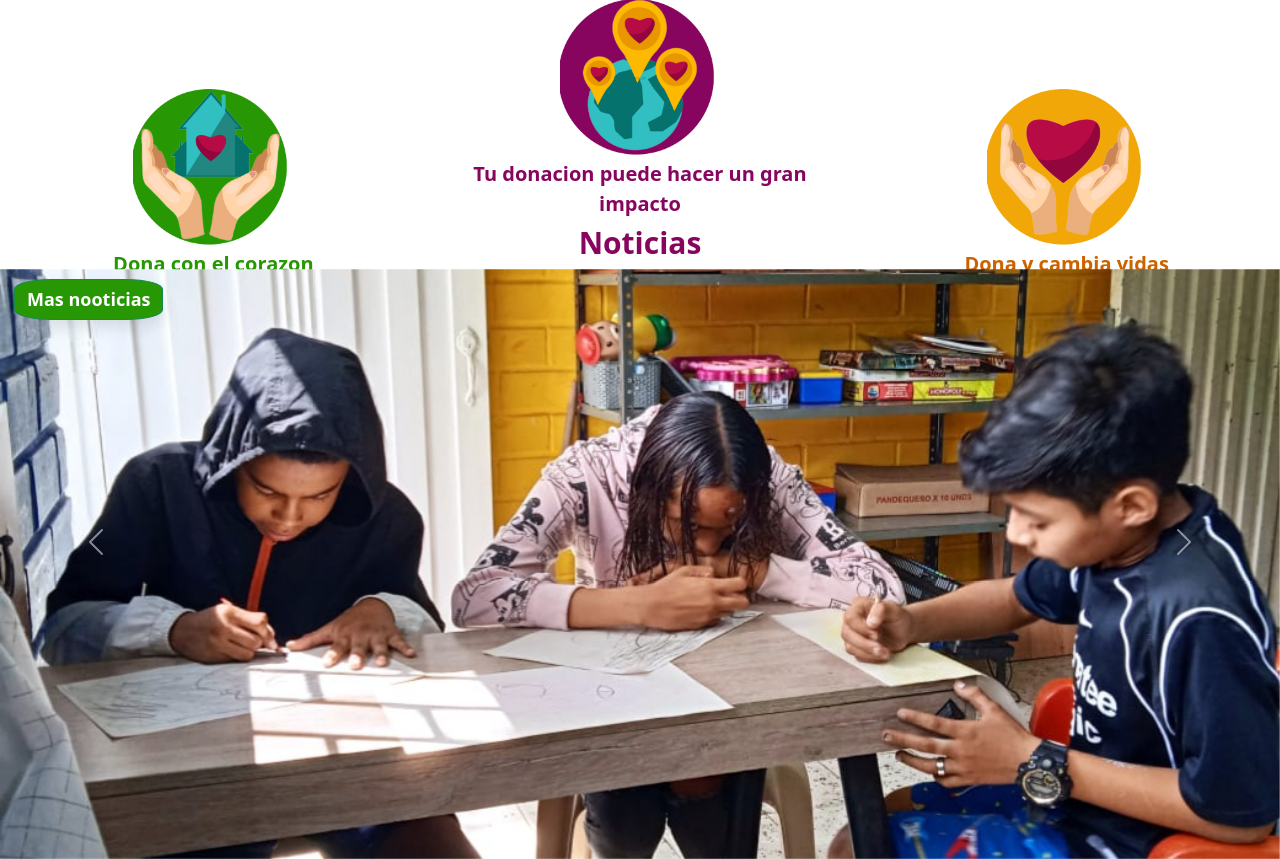
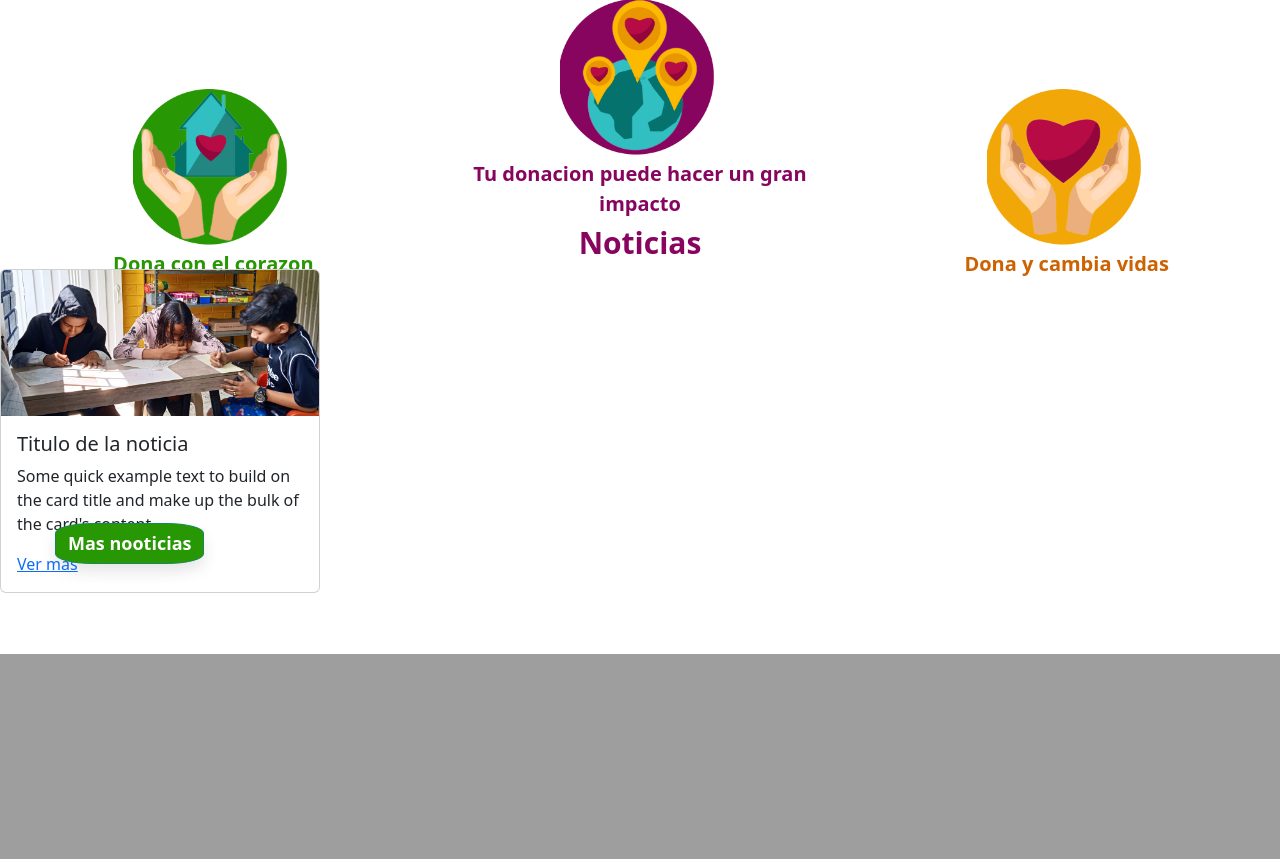
Before and after one commit to programateacademy/corpo-primavera, a Django app: page / in a window 1280 px wide. Shown: the part 1567-2426 px from the top of the page. After the commit the page ends 2221 px from the top, so only its background shows below. Run offline with Django 4.2, Linux system fonts and the light colour scheme; some libraries are stand-ins or nearby versions.

Commit message:
add news

```diff
--- a/Primavera/home/templates/home/index.html
+++ b/Primavera/home/templates/home/index.html
@@ -75,15 +75,35 @@
     <h1>Noticias</h1>
     <div class="carousel-inner">
       <div class="carousel-item active">
-        <img src="media/foto1.jpeg" width="160" class="d-block w-100" alt="...">
+        <div class="card" style="width: 20rem;">
+            <img src="media/foto1.jpeg" class="card-img-top" alt="...">
+            <div class="card-body">
+              <h5 class="card-title">Titulo de la noticia</h5>
+              <p class="card-text">Some quick example text to build on the card title and make up the bulk of the card's content.</p>
+              <a href="#" class="btn3 btn-info ">Ver mas</a>
+            </div>
+          </div>
       </div>
       <div class="carousel-item">
-        <img src="media/foto1.jpeg" width="160" class="d-block w-100" alt="...">
+        <div class="card" style="width: 20rem;">
+            <img src="media/foto4.jpeg" class="card-img-top" alt="...">
+            <div class="card-body">
+              <h5 class="card-title">Titulo de la noticia</h5>
+              <p class="card-text">Some quick example text to build on the card title and make up the bulk of the card's content.</p>
+              <a href="#" class="btn3 btn-info">Ver mas</a>
+            </div>
+          </div>
       </div>
       <div class="carousel-item">
-        <img src="media/foto1.jpeg" width="160" class="d-block w-100" alt="...">
+        <div class="card" style="width: 20rem;">
+            <img src="media/foto6.jpeg" class="card-img-top" alt="...">
+            <div class="card-body">
+              <h5 class="card-title">Titulo de la noticia</h5>
+              <p class="card-text">Some quick example text to build on the card title and make up the bulk of the card's content.</p>
+              <a href="#" class="btn3 btn-info ">Ver mas</a>
+            </div>
+          </div>
       </div>
-      <button type="button" class="btn btn-success btn2">Mas nooticias</button>
     </div>
     <button class="carousel-control-prev" type="button" data-bs-target="#carouselExample" data-bs-slide="prev">
       <span class="carousel-control-prev-icon" aria-hidden="true"></span>
@@ -93,7 +113,9 @@
       <span class="carousel-control-next-icon" aria-hidden="true"></span>
       <span class="visually-hidden">Next</span>
     </button>
+    <button type="button" class="btn btn-success btn3">Mas nooticias</button>
   </div>
+
 <script src="https://cdn.jsdelivr.net/npm/bootstrap@5.3.0-alpha1/dist/js/bootstrap.bundle.min.js" integrity="sha384-w76AqPfDkMBDXo30jS1Sgez6pr3x5MlQ1ZAGC+nuZB+EYdgRZgiwxhTBTkF7CXvN" crossorigin="anonymous"></script>
 </body>
 </html>
```
Also changed, not shown: Primavera/media/foto4.jpeg (added), Primavera/media/foto6.jpeg (added).
